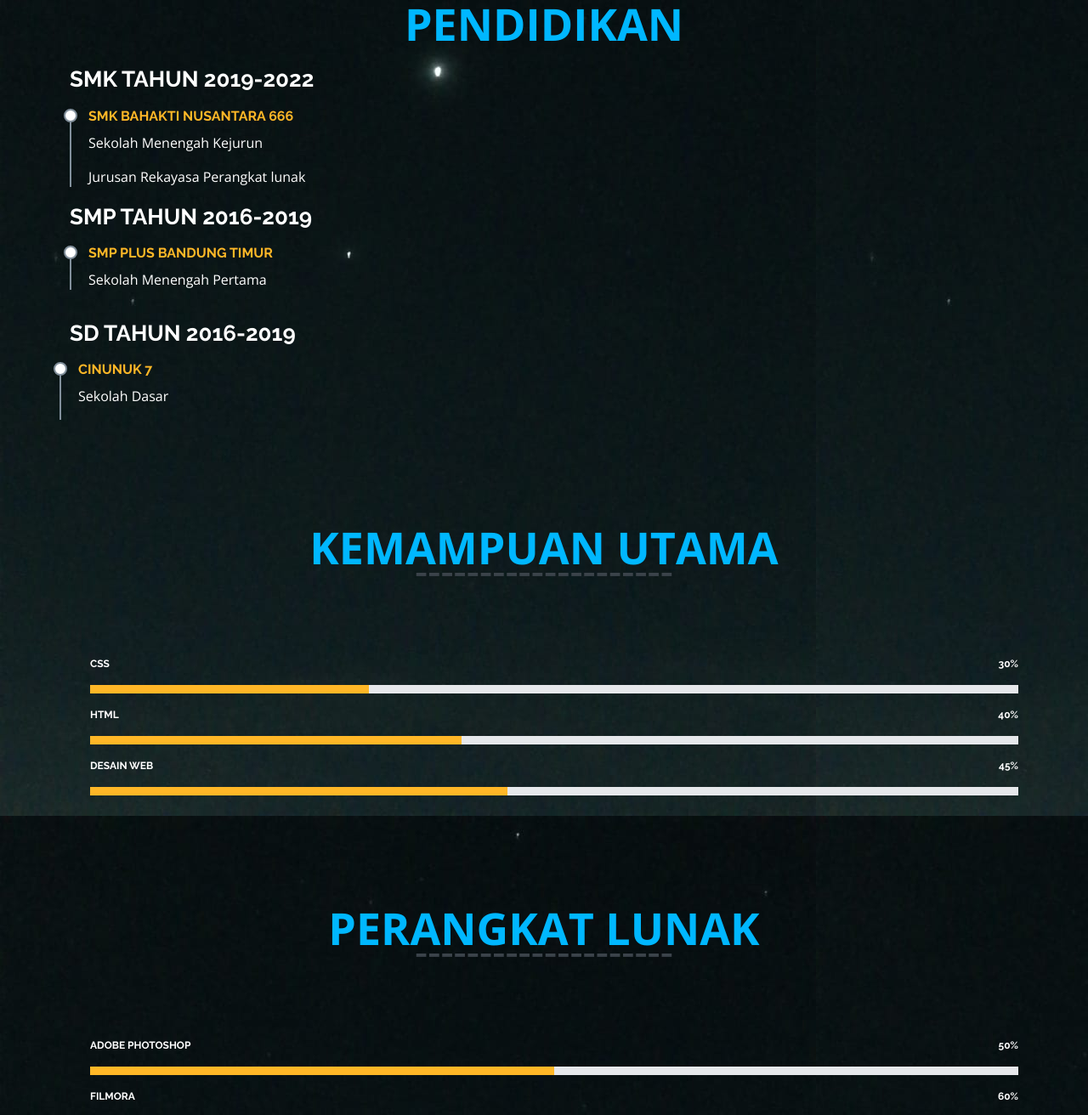
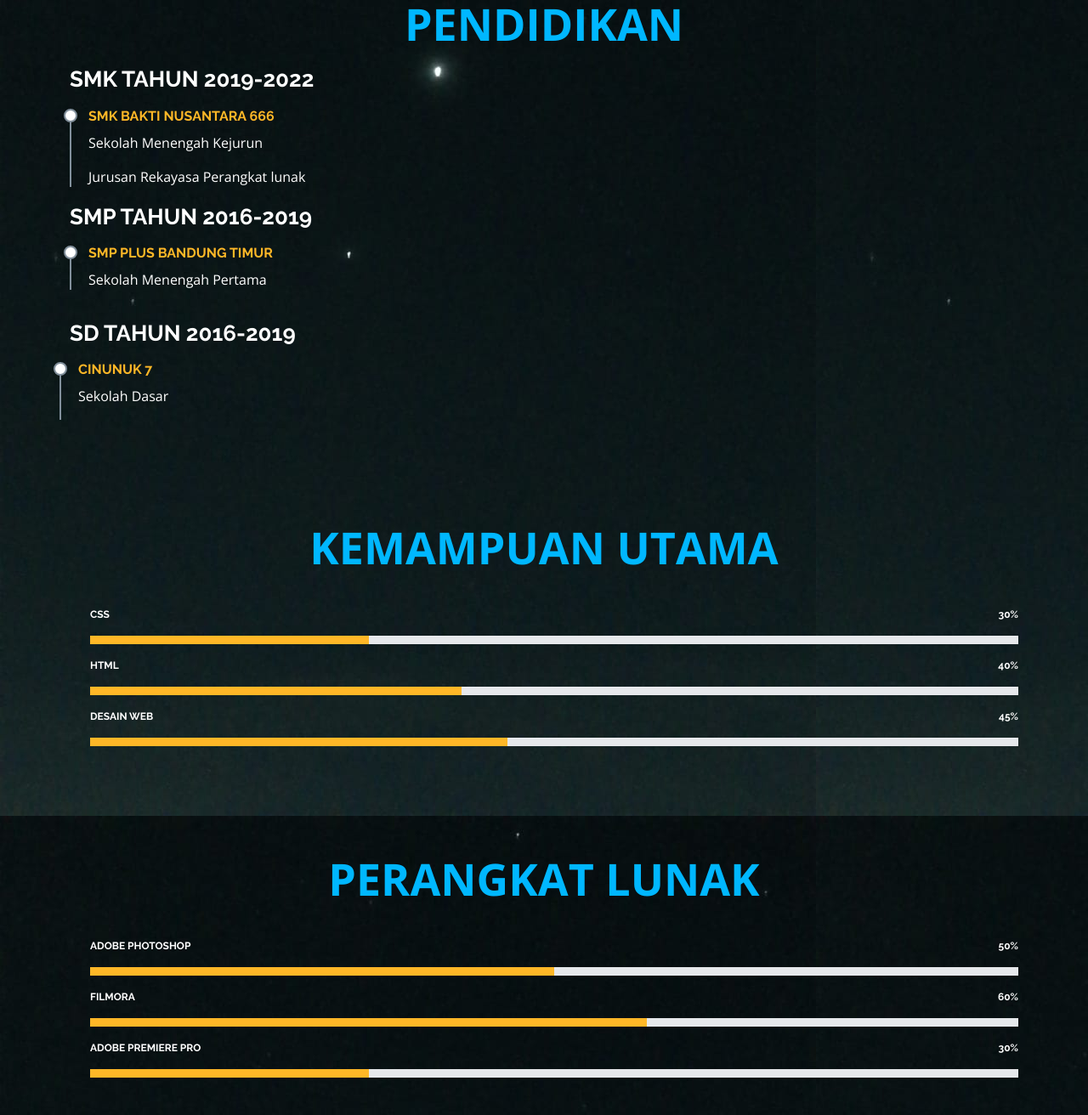
Before and after one commit to Rivaldihardiyansah/CV-Web, a plain HTML site: page index.html in a window 1280 px wide. Shown: the part 1600-2912 px from the top of the page at 85% size. Drawn offline with nearby package versions, Linux system fonts and the light colour scheme.

Commit message:
merubah teks

```diff
--- a/assets/css/style.css
+++ b/assets/css/style.css
@@ -397,7 +397,7 @@ section {
     margin-bottom: 15px;
   }
   .section-title span {
-    font-size: 38px;
+    font-size: 20px;
   }
 }
 
--- a/index.html
+++ b/index.html
@@ -113,7 +113,7 @@
           <div class="col-lg-6">
             <h3 class="resume-title">SMK TAHUN 2019-2022</h3>
             <div class="resume-item pb-0">
-              <h4>SMK BAHAKTI NUSANTARA 666</h4>
+              <h4>SMK BAKTI NUSANTARA 666</h4>
               <p>Sekolah Menengah Kejurun</p>
               <p>Jurusan Rekayasa Perangkat lunak</p>
             </div>
@@ -139,7 +139,7 @@
 
     <div class="section-title">
       <span>KEMAMPUAN UTAMA</span>
-      <h2><p>____________________</p></h2>
+
     </div>
         <div class="skills-content ps-lg-4">
           <div class="progress">
@@ -175,7 +175,6 @@
 
         <div class="section-title">
           <span>PERANGKAT LUNAK</span>
-          <h2><p>____________________</p></h2>
         </div>
             <div class="skills-content ps-lg-4">
               <div class="progress">
```
